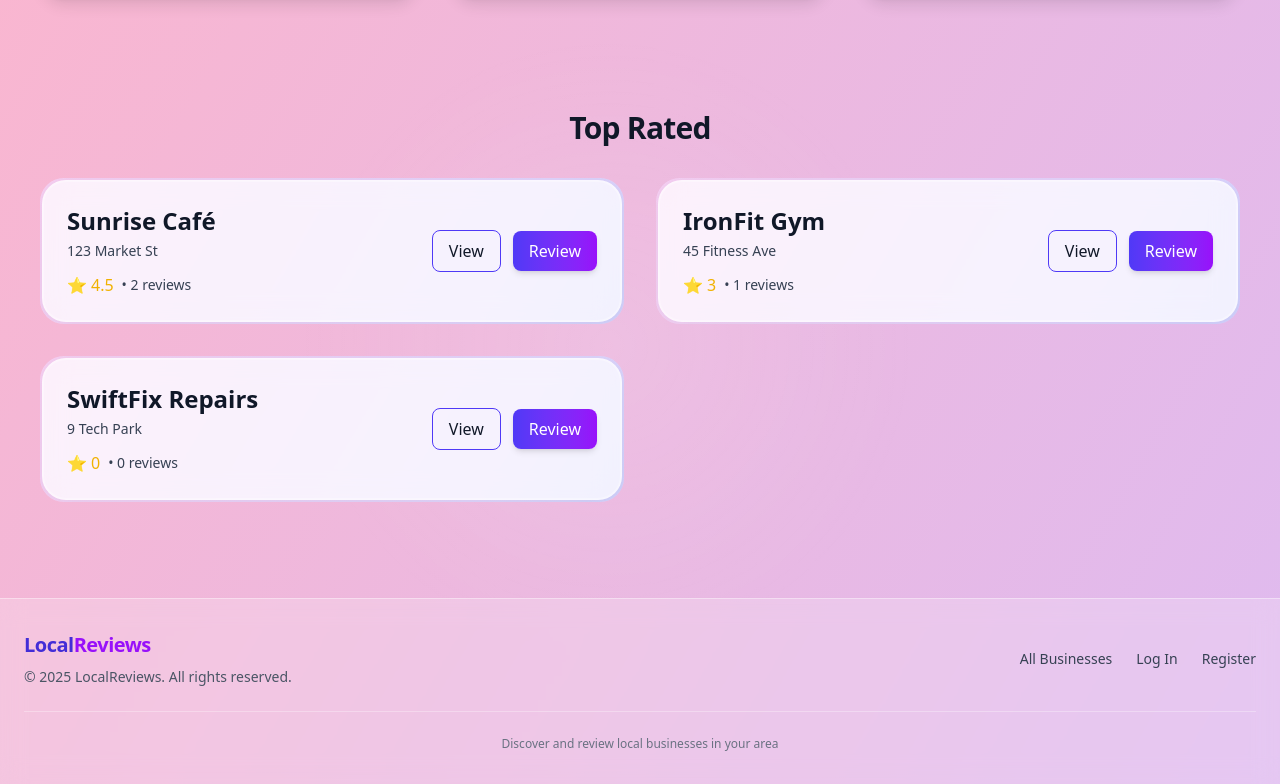
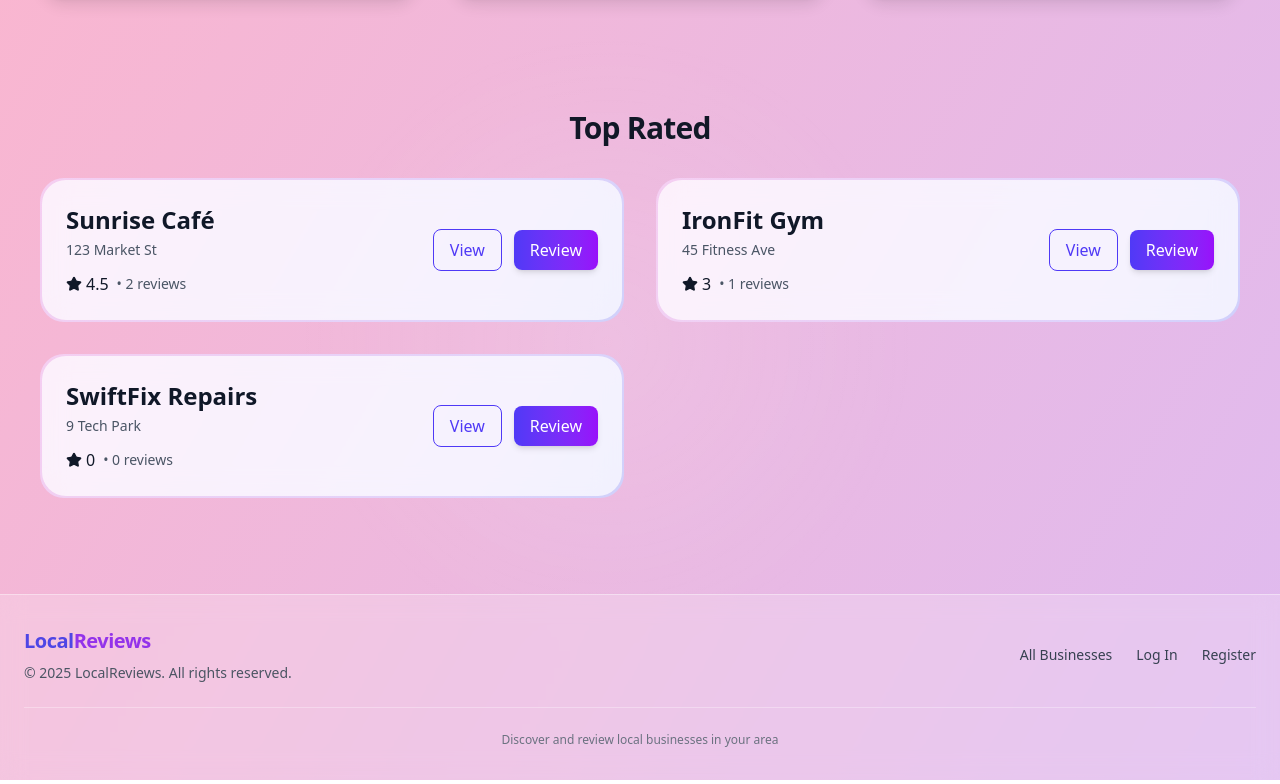
Before and after one commit to chebli2002/local-reviews, a React (Vite) app: page / in a window 1280 px wide. Shown: the part 1254-2038 px from the top of the page. Built offline with nearby package versions, Linux system fonts and the light colour scheme.

Commit message:
Adjustments of navbar and footer to toggle

```diff
--- a/src/components/Home.jsx
+++ b/src/components/Home.jsx
@@ -1,10 +1,14 @@
-import { useEffect } from "react";
+import { useEffect, useState } from "react";
 import { Link } from "react-router-dom";
 import { motion } from "framer-motion";
+import { Star } from "lucide-react";
 import { useData } from "../data/DataContext.jsx";
 
 export default function Home() {
   const { businesses, categories } = useData();
+  const [isDark, setIsDark] = useState(
+    document.documentElement.classList.contains("dark")
+  );
 
   useEffect(() => {
     const elements = document.querySelectorAll(".fade-in");
@@ -17,6 +21,18 @@ export default function Home() {
       { threshold: 0.2 }
     );
     elements.forEach((el) => observer.observe(el));
+  }, []);
+
+  // 🌓 Watch for dark mode toggle dynamically
+  useEffect(() => {
+    const observer = new MutationObserver(() => {
+      setIsDark(document.documentElement.classList.contains("dark"));
+    });
+    observer.observe(document.documentElement, {
+      attributes: true,
+      attributeFilter: ["class"],
+    });
+    return () => observer.disconnect();
   }, []);
 
   const top = [...businesses]
@@ -61,8 +77,11 @@ export default function Home() {
             }}
             initial="hidden"
             animate="show"
-            className="leading-tight font-extrabold drop-shadow-xl text-gray-900 dark:text-white text-[10vw] sm:text-[8rem]"
-            style={{ whiteSpace: "pre-line" }}
+            className="leading-tight font-extrabold drop-shadow-xl text-[10vw] sm:text-[8rem] transition-colors duration-500"
+            style={{
+              whiteSpace: "pre-line",
+              color: isDark ? "white" : "#111827",
+            }}
           >
             {title.split("").map((char, i) => (
               <motion.span
@@ -82,7 +101,10 @@ export default function Home() {
             initial={{ opacity: 0 }}
             animate={{ opacity: 1 }}
             transition={{ delay: 1.2, duration: 1.2 }}
-            className="text-xl sm:text-2xl text-gray-800 dark:text-white mt-6 mb-12 max-w-3xl"
+            className="text-xl sm:text-2xl mt-6 mb-12 max-w-3xl transition-colors duration-500"
+            style={{
+              color: isDark ? "white" : "#1F2937",
+            }}
           >
             Read trusted reviews, share your experience, and explore top-rated
             spots near you.
@@ -110,7 +132,12 @@ export default function Home() {
           viewport={{ once: true, amount: 0.2 }}
           className="fade-in max-w-7xl mx-auto"
         >
-          <h2 className="text-3xl font-bold mb-12 text-gray-800 dark:text-white text-center">
+          <h2
+            className="text-3xl font-bold mb-12 text-center transition-colors duration-500"
+            style={{
+              color: isDark ? "white" : "#111827",
+            }}
+          >
             Popular Categories
           </h2>
 
@@ -159,7 +186,12 @@ export default function Home() {
           viewport={{ once: true, amount: 0.2 }}
           className="fade-in max-w-7xl mx-auto"
         >
-          <h2 className="text-3xl font-bold mb-8 text-gray-900 dark:text-white text-center">
+          <h2
+            className="text-3xl font-bold mb-8 text-center transition-colors duration-500"
+            style={{
+              color: isDark ? "white" : "#111827",
+            }}
+          >
             Top Rated
           </h2>
 
@@ -176,30 +208,28 @@ export default function Home() {
                 }}
                 className="relative overflow-hidden rounded-3xl p-[2px] bg-gradient-border"
               >
-                <div
-                  className="rounded-3xl backdrop-blur-md p-6 flex flex-col md:flex-row justify-between gap-6 border transition-all duration-500"
-                  style={{
-                    background: "rgba(255,255,255,0.7)",
-                    borderColor: "rgba(255,255,255,0.4)",
-                    boxShadow:
-                      "0 4px 30px rgba(0,0,0,0.05), inset 0 0 0 1px rgba(255,255,255,0.3)",
-                    color: "#111",
-                  }}
-                >
+                <div className="rounded-3xl bg-white/70 dark:bg-gray-800/70 backdrop-blur-md p-6 flex flex-col md:flex-row justify-between gap-6 hover:bg-white/80 dark:hover:bg-gray-800/80 transition-all duration-500">
                   <div className="flex-1">
                     <Link
                       to={`/businesses/${b.id}`}
-                      className="text-2xl font-semibold text-gray-900 hover:text-indigo-600 transition-colors"
+                      className="text-2xl font-semibold text-gray-900 dark:text-white hover:text-indigo-600 dark:hover:text-indigo-400 transition-colors"
                     >
                       {b.name}
                     </Link>
-                    <p className="text-sm text-gray-700 mt-1">{b.address}</p>
+                    <p className="text-sm text-gray-600 dark:text-gray-300 mt-1">
+                      {b.address}
+                    </p>
 
                     <div className="mt-3 flex items-center gap-2">
-                      <div className="flex items-center text-yellow-500 text-base">
-                        ⭐ <span className="ml-1">{b.average_rating}</span>
+                      <div className="flex items-center text-gray-900 dark:text-white text-base">
+                        <Star
+                          className={`w-4 h-4 fill-current ${
+                            isDark ? "text-white" : "text-gray-900"
+                          }`}
+                        />
+                        <span className="ml-1">{b.average_rating}</span>
                       </div>
-                      <span className="text-gray-700 text-sm">
+                      <span className="text-gray-600 dark:text-gray-300 text-sm">
                         • {b.review_count} reviews
                       </span>
                     </div>
@@ -208,7 +238,7 @@ export default function Home() {
                   <div className="flex gap-3 items-end md:items-center justify-end">
                     <Link
                       to={`/businesses/${b.id}`}
-                      className="btn-outline px-4 py-2 text-gray-900"
+                      className="btn-outline px-4 py-2"
                     >
                       View
                     </Link>
--- a/src/components/business/BusinessesList.jsx
+++ b/src/components/business/BusinessesList.jsx
@@ -49,7 +49,7 @@ export default function BusinessesList() {
     });
 
   return (
-    <section className="max-w-7xl mx-auto px-6 py-14 space-y-12 text-gray-900">
+    <section className="max-w-7xl mx-auto px-6 py-14 space-y-12 text-gray-900 dark:text-white">
       {/* Title that switches color */}
       <h1
         className="text-4xl font-extrabold text-center tracking-tight mb-6 transition-colors duration-500"
@@ -67,21 +67,25 @@ export default function BusinessesList() {
         transition={{ duration: 0.6 }}
         className="relative p-[2px] rounded-3xl bg-gradient-border shadow-lg"
       >
-        <div className="grid sm:grid-cols-4 gap-3 bg-white/60 backdrop-blur-md rounded-3xl p-4 md:p-6 border border-white/40">
+        <div className="grid sm:grid-cols-4 gap-3 bg-white/60 dark:bg-gray-800/60 backdrop-blur-md rounded-3xl p-4 md:p-6 border border-white/40 dark:border-gray-700/40">
           <div className="col-span-2 relative">
-            <Search className="absolute left-3 top-1/2 -translate-y-1/2 w-5 h-5 text-gray-700 z-10 pointer-events-none" />
+            <Search
+              className={`absolute left-3 top-1/2 -translate-y-1/2 w-5 h-5 z-10 pointer-events-none transition-colors ${
+                isDark ? "text-white" : "text-gray-700"
+              }`}
+            />
             <input
               value={term}
               onChange={(e) => setTerm(e.target.value)}
               placeholder="Search by name or address..."
-              className="w-full rounded-xl pl-10 pr-4 py-3 bg-white/70 backdrop-blur-md border border-transparent focus:border-indigo-400 focus:ring-2 focus:ring-indigo-300 text-gray-800 placeholder-gray-400 outline-none transition-all duration-300 shadow-sm hover:shadow-md"
+              className="w-full rounded-xl pl-10 pr-4 py-3 bg-white/70 dark:bg-gray-800/70 backdrop-blur-md border border-transparent focus:border-indigo-400 dark:focus:border-indigo-500 focus:ring-2 focus:ring-indigo-300 dark:focus:ring-indigo-400 text-gray-800 dark:text-white placeholder-gray-400 dark:placeholder-gray-400 outline-none transition-all duration-300 shadow-sm hover:shadow-md"
             />
           </div>
 
           <select
             value={cat}
             onChange={(e) => setCat(e.target.value)}
-            className="rounded-xl px-3 py-3 bg-white/70 backdrop-blur-md border border-transparent focus:border-indigo-400 focus:ring-2 focus:ring-indigo-300 text-gray-800 outline-none transition-all duration-300 shadow-sm hover:shadow-md"
+            className="rounded-xl px-3 py-3 bg-white/70 dark:bg-gray-800/70 backdrop-blur-md border border-transparent focus:border-indigo-400 dark:focus:border-indigo-500 focus:ring-2 focus:ring-indigo-300 dark:focus:ring-indigo-400 text-gray-800 dark:text-white outline-none transition-all duration-300 shadow-sm hover:shadow-md"
           >
             <option value="all">All Categories</option>
             {categories.map((c) => (
@@ -94,7 +98,7 @@ export default function BusinessesList() {
           <select
             value={sort}
             onChange={(e) => setSort(e.target.value)}
-            className="rounded-xl px-3 py-3 bg-white/70 backdrop-blur-md border border-transparent focus:border-indigo-400 focus:ring-2 focus:ring-indigo-300 text-gray-800 outline-none transition-all duration-300 shadow-sm hover:shadow-md"
+            className="rounded-xl px-3 py-3 bg-white/70 dark:bg-gray-800/70 backdrop-blur-md border border-transparent focus:border-indigo-400 dark:focus:border-indigo-500 focus:ring-2 focus:ring-indigo-300 dark:focus:ring-indigo-400 text-gray-800 dark:text-white outline-none transition-all duration-300 shadow-sm hover:shadow-md"
           >
             <option value="rating">Sort: Rating</option>
             <option value="reviews">Sort: Reviews</option>
@@ -118,22 +122,28 @@ export default function BusinessesList() {
               }}
               className="relative overflow-hidden rounded-3xl p-[2px] bg-gradient-border"
             >
-              <div className="rounded-3xl bg-white/70 backdrop-blur-md p-6 flex flex-col md:flex-row justify-between gap-6 hover:bg-white/80 transition-all duration-500">
+              <div className="rounded-3xl bg-white/70 dark:bg-gray-800/70 backdrop-blur-md p-6 flex flex-col md:flex-row justify-between gap-6 hover:bg-white/80 dark:hover:bg-gray-800/80 transition-all duration-500">
                 <div className="flex-1">
                   <Link
                     to={`/businesses/${b.id}`}
-                    className="text-2xl font-semibold hover:text-indigo-600 transition-colors"
+                    className="text-2xl font-semibold text-gray-900 dark:text-white hover:text-indigo-600 dark:hover:text-indigo-400 transition-colors"
                   >
                     {b.name}
                   </Link>
-                  <p className="text-sm text-gray-600">{b.address}</p>
+                  <p className="text-sm text-gray-600 dark:text-gray-300">
+                    {b.address}
+                  </p>
 
                   <div className="mt-3 flex items-center gap-2">
-                    <div className="flex items-center text-gray-900 text-base">
-                      <Star className="w-4 h-4 fill-current text-gray-900" />
+                    <div className="flex items-center text-gray-900 dark:text-white text-base">
+                      <Star
+                        className={`w-4 h-4 fill-current ${
+                          isDark ? "text-white" : "text-gray-900"
+                        }`}
+                      />
                       <span className="ml-1">{b.average_rating}</span>
                     </div>
-                    <span className="text-gray-600 text-sm">
+                    <span className="text-gray-600 dark:text-gray-300 text-sm">
                       • {b.review_count} reviews
                     </span>
                   </div>
@@ -157,7 +167,7 @@ export default function BusinessesList() {
             </motion.div>
           ))
         ) : (
-          <div className="text-gray-600 text-center py-10 text-lg">
+          <div className="text-gray-600 dark:text-white text-center py-10 text-lg">
             No businesses found.
           </div>
         )}
--- a/src/components/globals/Footer.jsx
+++ b/src/components/globals/Footer.jsx
@@ -1,44 +1,100 @@
+import { useEffect, useState } from "react";
 import { Link } from "react-router-dom";
-import { Star } from "lucide-react";
 
 export default function Footer() {
   const currentYear = new Date().getFullYear();
+  const [isDark, setIsDark] = useState(
+    document.documentElement.classList.contains("dark")
+  );
+
+  // 🌓 Watch for dark mode toggle dynamically
+  useEffect(() => {
+    const observer = new MutationObserver(() => {
+      setIsDark(document.documentElement.classList.contains("dark"));
+    });
+    observer.observe(document.documentElement, {
+      attributes: true,
+      attributeFilter: ["class"],
+    });
+    return () => observer.disconnect();
+  }, []);
 
   return (
-    <footer className="mt-auto bg-white/20 backdrop-blur-md border-t border-white/40 shadow-lg">
+    <footer className="mt-auto bg-white/20 dark:bg-gray-800/20 backdrop-blur-md border-t border-white/40 dark:border-gray-700/40 shadow-lg">
       <div className="max-w-7xl mx-auto px-6 py-8">
         <div className="flex flex-col md:flex-row justify-between items-center gap-6">
           {/* Brand and Copyright */}
           <div className="flex flex-col items-center md:items-start gap-2">
             <Link
               to="/"
-              className="text-xl font-bold text-indigo-700 tracking-tight"
+              className="text-xl font-bold tracking-tight transition-colors duration-300"
+              style={{
+                color: isDark ? "#D8B4FE" : "#4F46E5",
+              }}
             >
-
-              Local<span className="text-purple-600">Reviews</span>
+              Local
+              <span
+                style={{
+                  color: isDark ? "#C084FC" : "#9333EA",
+                }}
+              >
+                Reviews
+              </span>
             </Link>
-            <p className="text-sm text-gray-600">
+            <p
+              className="text-sm transition-colors duration-300"
+              style={{
+                color: isDark ? "#D1D5DB" : "#4B5563",
+              }}
+            >
               © {currentYear} LocalReviews. All rights reserved.
             </p>
           </div>
 
           {/* Navigation Links */}
-          <nav className="flex flex-wrap justify-center gap-4 md:gap-6 text-sm text-gray-700">
+          <nav className="flex flex-wrap justify-center gap-4 md:gap-6 text-sm">
             <Link
               to="/businesses"
-              className="hover:text-indigo-600 transition-colors"
+              className="transition-colors duration-300"
+              style={{
+                color: isDark ? "#E5E7EB" : "#374151",
+              }}
+              onMouseEnter={(e) => {
+                e.target.style.color = isDark ? "#F3F4F6" : "#4F46E5";
+              }}
+              onMouseLeave={(e) => {
+                e.target.style.color = isDark ? "#E5E7EB" : "#374151";
+              }}
             >
               All Businesses
             </Link>
             <Link
               to="/login"
-              className="hover:text-indigo-600 transition-colors"
+              className="transition-colors duration-300"
+              style={{
+                color: isDark ? "#E5E7EB" : "#374151",
+              }}
+              onMouseEnter={(e) => {
+                e.target.style.color = isDark ? "#F3F4F6" : "#4F46E5";
+              }}
+              onMouseLeave={(e) => {
+                e.target.style.color = isDark ? "#E5E7EB" : "#374151";
+              }}
             >
               Log In
             </Link>
             <Link
               to="/register"
-              className="hover:text-indigo-600 transition-colors"
+              className="transition-colors duration-300"
+              style={{
+                color: isDark ? "#E5E7EB" : "#374151",
+              }}
+              onMouseEnter={(e) => {
+                e.target.style.color = isDark ? "#F3F4F6" : "#4F46E5";
+              }}
+              onMouseLeave={(e) => {
+                e.target.style.color = isDark ? "#E5E7EB" : "#374151";
+              }}
             >
               Register
             </Link>
@@ -46,8 +102,13 @@ export default function Footer() {
         </div>
 
         {/* Bottom Section */}
-        <div className="mt-6 pt-6 border-t border-white/30 text-center">
-          <p className="text-xs text-gray-500">
+        <div className="mt-6 pt-6 border-t border-white/30 dark:border-gray-700/30 text-center">
+          <p
+            className="text-xs transition-colors duration-300"
+            style={{
+              color: isDark ? "#9CA3AF" : "#6B7280",
+            }}
+          >
             Discover and review local businesses in your area
           </p>
         </div>
--- a/src/components/globals/Navbar.jsx
+++ b/src/components/globals/Navbar.jsx
@@ -1,11 +1,27 @@
 "use client";
 
+import { useEffect, useState } from "react";
 import { Link, NavLink, useNavigate } from "react-router-dom";
 import { useData } from "../../data/DataContext.jsx";
 
 export default function Navbar() {
   const { currentUser, logout } = useData();
   const navigate = useNavigate();
+  const [isDark, setIsDark] = useState(
+    document.documentElement.classList.contains("dark")
+  );
+
+  // 🌓 Watch for dark mode toggle dynamically
+  useEffect(() => {
+    const observer = new MutationObserver(() => {
+      setIsDark(document.documentElement.classList.contains("dark"));
+    });
+    observer.observe(document.documentElement, {
+      attributes: true,
+      attributeFilter: ["class"],
+    });
+    return () => observer.disconnect();
+  }, []);
 
   return (
     <header
@@ -25,10 +41,19 @@ export default function Navbar() {
         </Link>
 
         {/* Navigation Links */}
-        <nav className="flex items-center gap-6 text-gray-900 dark:text-gray-100 transition-colors duration-300">
+        <nav className="flex items-center gap-6 transition-colors duration-300">
           <NavLink
             to="/businesses"
-            className="hover:text-indigo-700 dark:hover:text-pink-400 transition"
+            className="transition-colors duration-300"
+            style={{
+              color: isDark ? "#F3F4F6" : "#111827",
+            }}
+            onMouseEnter={(e) => {
+              e.target.style.color = isDark ? "#F9A8D4" : "#4F46E5";
+            }}
+            onMouseLeave={(e) => {
+              e.target.style.color = isDark ? "#F3F4F6" : "#111827";
+            }}
           >
             All Businesses
           </NavLink>
@@ -37,13 +62,31 @@ export default function Navbar() {
             <>
               <NavLink
                 to="/businesses/new"
-                className="hover:text-indigo-700 dark:hover:text-pink-400 transition"
+                className="transition-colors duration-300"
+                style={{
+                  color: isDark ? "#F3F4F6" : "#111827",
+                }}
+                onMouseEnter={(e) => {
+                  e.target.style.color = isDark ? "#F9A8D4" : "#4F46E5";
+                }}
+                onMouseLeave={(e) => {
+                  e.target.style.color = isDark ? "#F3F4F6" : "#111827";
+                }}
               >
                 Add Business
               </NavLink>
               <NavLink
                 to={`/users/${currentUser.id}/reviews`}
-                className="hover:text-indigo-700 dark:hover:text-pink-400 transition"
+                className="transition-colors duration-300"
+                style={{
+                  color: isDark ? "#F3F4F6" : "#111827",
+                }}
+                onMouseEnter={(e) => {
+                  e.target.style.color = isDark ? "#F9A8D4" : "#4F46E5";
+                }}
+                onMouseLeave={(e) => {
+                  e.target.style.color = isDark ? "#F3F4F6" : "#111827";
+                }}
               >
                 My Reviews
               </NavLink>
@@ -54,13 +97,31 @@ export default function Navbar() {
             <>
               <NavLink
                 to="/login"
-                className="hover:text-indigo-700 dark:hover:text-pink-400 transition"
+                className="transition-colors duration-300"
+                style={{
+                  color: isDark ? "#F3F4F6" : "#111827",
+                }}
+                onMouseEnter={(e) => {
+                  e.target.style.color = isDark ? "#F9A8D4" : "#4F46E5";
+                }}
+                onMouseLeave={(e) => {
+                  e.target.style.color = isDark ? "#F3F4F6" : "#111827";
+                }}
               >
                 Log in
               </NavLink>
               <NavLink
                 to="/register"
-                className="hover:text-indigo-700 dark:hover:text-pink-400 transition"
+                className="transition-colors duration-300"
+                style={{
+                  color: isDark ? "#F3F4F6" : "#111827",
+                }}
+                onMouseEnter={(e) => {
+                  e.target.style.color = isDark ? "#F9A8D4" : "#4F46E5";
+                }}
+                onMouseLeave={(e) => {
+                  e.target.style.color = isDark ? "#F3F4F6" : "#111827";
+                }}
               >
                 Register
               </NavLink>
```
